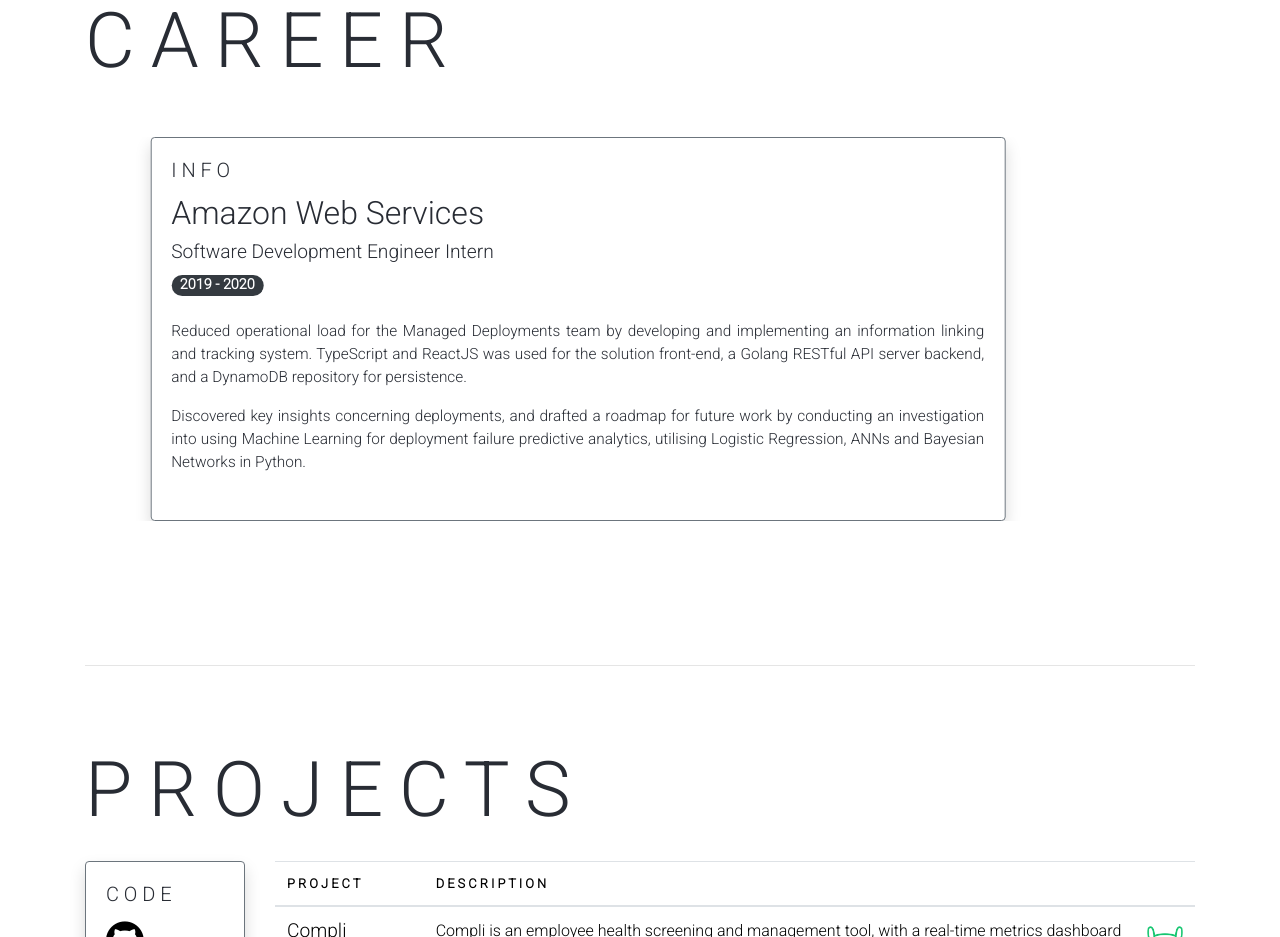
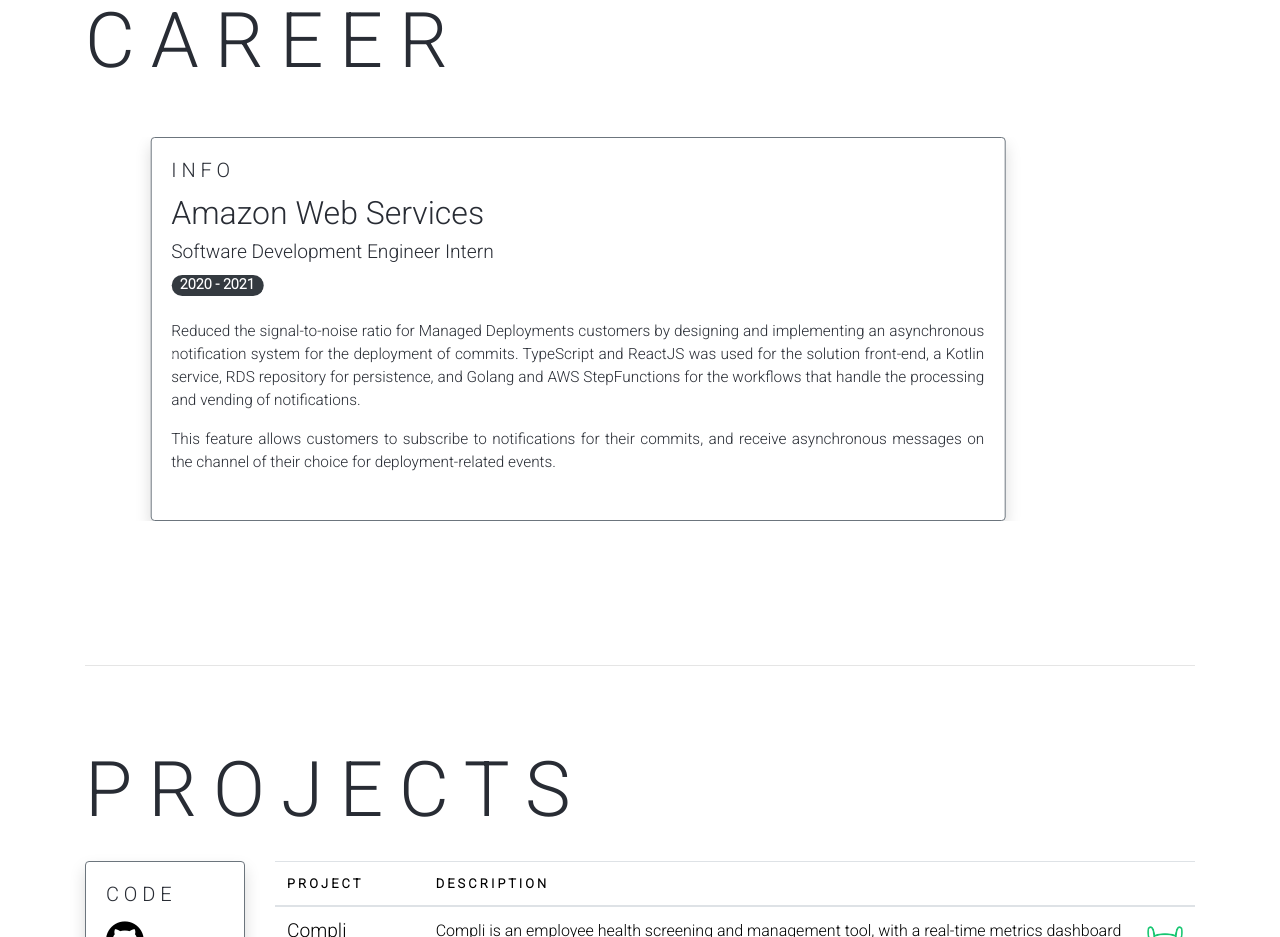
Before and after one commit to kialanpillay/showcase, a React (Create React App) app in the folder website/: page / in a window 1280 px wide. Shown: the part 2100-3037 px from the top of the page. Built offline with nearby package versions, Linux system fonts and the light colour scheme.

Commit message:
Update Career.js

```diff
--- a/website/src/Career.js
+++ b/website/src/Career.js
@@ -33,6 +33,70 @@
               height: "28rem",
             }}
           >
+            <Carousel.Item>
+              <Row className="justify-content-md-center">
+                <Card
+                  style={{
+                    width: "75%",
+                    height: "24rem",
+                    textAlign: "left",
+                    backgroundColor: "transparent",
+                    overflowY: "scroll",
+                  }}
+                  className="shadow"
+                  border={props.mode ? "light" : "secondary"}
+                >
+                  <Card.Body>
+                    <Card.Title>I N F O</Card.Title>
+                    <Row>
+                      <Col md={8}>
+                        <div>
+                          <a
+                            href="https://aws.amazon.com"
+                            rel="noopener noreferrer"
+                            target="_blank"
+                            className="link"
+                            style={{ color: props.mode ? "white" : "#282c34" }}
+                          >
+                            <h1>Amazon Web Services</h1>
+                          </a>
+                          <h4>Software Development Engineer Intern</h4>
+                          <h4>
+                            <Badge pill variant={props.mode ? "light" : "dark"}>
+                              2020 - 2021
+                            </Badge>
+                          </h4>
+                        </div>
+                      </Col>
+                    </Row>
+                    <div
+                      style={{
+                        marginTop: "1rem",
+                      }}
+                    >
+                      <p className="p--career">
+                        Reduced the signal-to-noise ratio for Managed
+                        Deployments customers by designing and implementing an
+                        asynchronous notification system for the deployment of
+                        commits. TypeScript and ReactJS was used for the
+                        solution front-end, a Kotlin service, RDS repository for
+                        persistence, and Golang and AWS StepFunctions for the
+                        workflows that handle the processing and vending of
+                        notifications.
+                      </p>
+                    </div>
+                    <div>
+                      <p className="p--career">
+                        This feature allows customers to subscribe to
+                        notifications for their commits, and receive
+                        asynchronous messages on the channel of their choice for
+                        deployment-related events.
+                      </p>
+                    </div>
+                  </Card.Body>
+                </Card>
+              </Row>
+            </Carousel.Item>
             <Carousel.Item>
               <Row className="justify-content-md-center">
                 <Card
```
